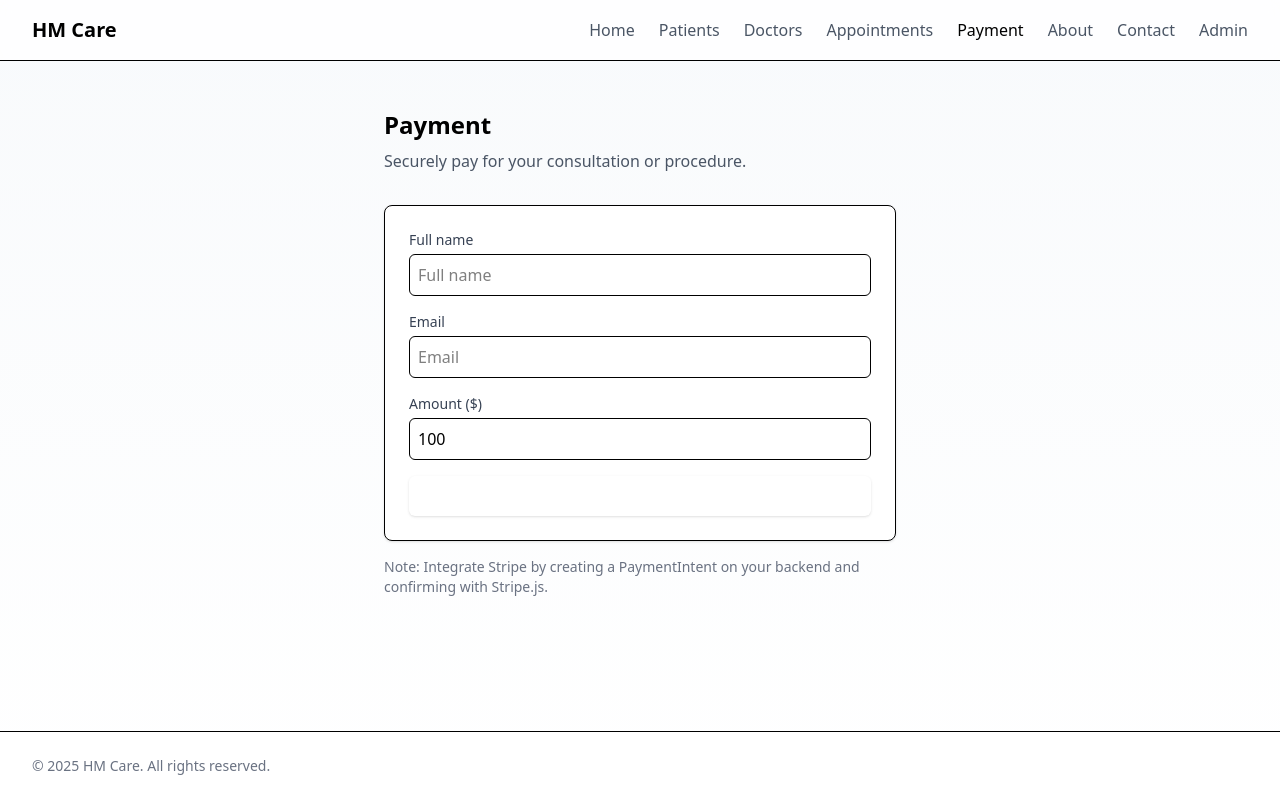
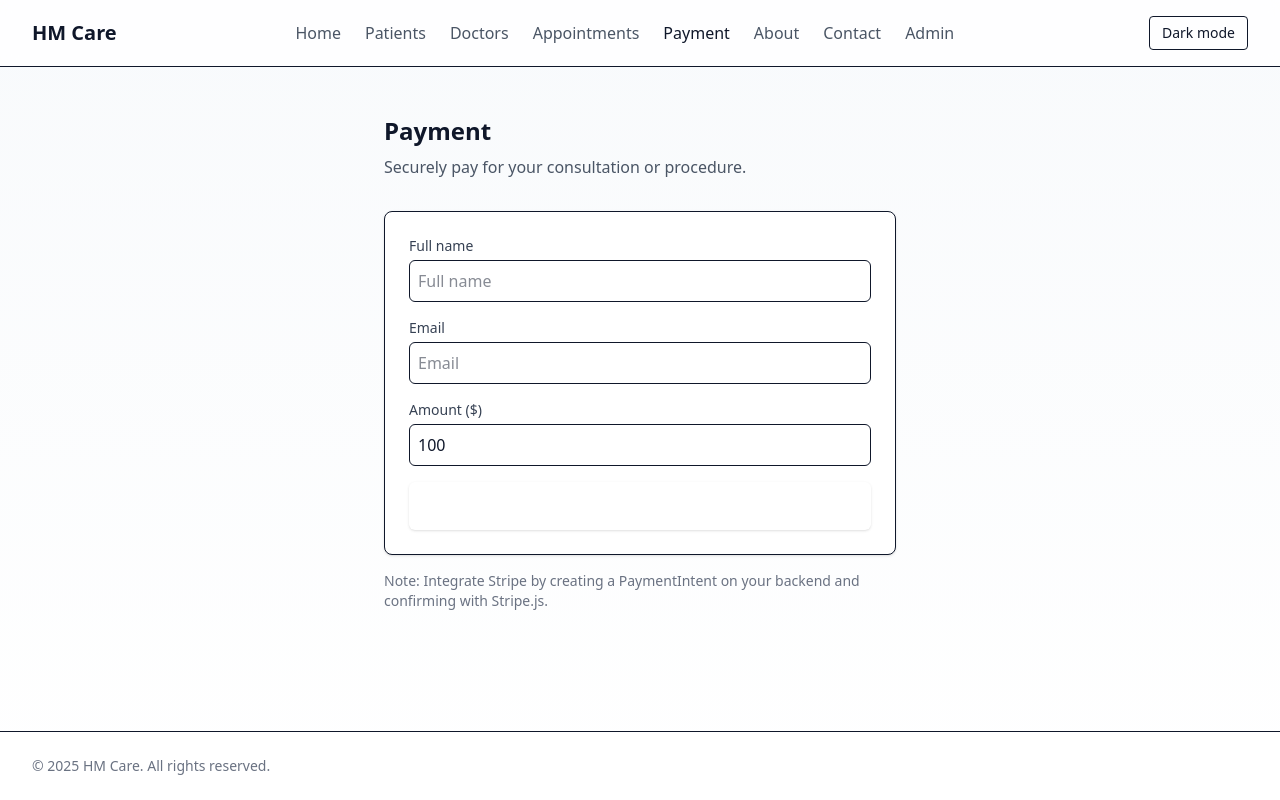
Before and after one commit to Tejass17x/hospital-management, a React (Vite) app: page /payment in a window 1280 px wide. Built offline with nearby package versions, Linux system fonts and the light colour scheme.

Commit message:
feat(ui): add theme toggle, improve payment button visibility

```diff
--- a/src/components/Layout.tsx
+++ b/src/components/Layout.tsx
@@ -1,6 +1,11 @@
 import { Link, NavLink, Outlet } from 'react-router-dom'
+import { useEffect, useState } from 'react'
 
 export function Layout() {
+  const [theme, setTheme] = useState<'light' | 'dark'>('light')
+  useEffect(() => {
+    document.documentElement.setAttribute('data-theme', theme)
+  }, [theme])
   return (
     <div className="min-h-screen flex flex-col bg-[linear-gradient(180deg,#f8fafc,white)]">
       <header className="bg-white/80 backdrop-blur border-b sticky top-0 z-40">
@@ -16,6 +21,9 @@ export function Layout() {
             <NavLink to="/contact" className={({ isActive }) => isActive ? 'text-brand font-medium' : 'text-gray-600 hover:text-gray-900'}>Contact</NavLink>
             <NavLink to="/admin" className={({ isActive }) => isActive ? 'text-brand font-medium' : 'text-gray-600 hover:text-gray-900'}>Admin</NavLink>
           </nav>
+          <button onClick={() => setTheme(theme === 'light' ? 'dark' : 'light')} className="ml-4 px-3 py-1.5 rounded border text-sm">
+            {theme === 'light' ? 'Dark' : 'Light'} mode
+          </button>
         </div>
       </header>
       <main className="flex-1">
--- a/src/index.css
+++ b/src/index.css
@@ -2,4 +2,17 @@
 
 :root {
   --brand: #0ea5e9;
+  --bg: #f8fafc;
+  --fg: #0f172a;
 }
+
+[data-theme="dark"] {
+  --brand: #38bdf8;
+  --bg: #0b1220;
+  --fg: #e5e7eb;
+}
+
+body {
+  background: var(--bg);
+  color: var(--fg);
+}
--- a/src/pages/Payment.tsx
+++ b/src/pages/Payment.tsx
@@ -37,7 +37,7 @@ export function Payment() {
           <label className="block text-sm text-gray-700 mb-1">Amount ($)</label>
           <input type="number" className="w-full border rounded-md p-2 focus:outline-none focus:ring-2 focus:ring-brand/30" value={form.amount} onChange={(e) => handleChange('amount', Number(e.target.value))} />
         </div>
-        <button onClick={handlePay} disabled={status==='processing'} className="w-full px-4 py-2 bg-brand text-white rounded-md disabled:opacity-60 shadow hover:shadow-md transition">
+        <button onClick={handlePay} disabled={status==='processing'} className="w-full px-5 py-3 bg-brand text-white rounded-md disabled:opacity-60 shadow hover:shadow-md transition sticky bottom-4">
           {status === 'processing' ? 'Processing...' : 'Pay Now'}
         </button>
         {status === 'success' && <div className="text-green-600">Payment successful. Receipt sent to {form.email}.</div>}
```
Also changed, not shown: 1 other file (tests, documents, lock files or other folders).
